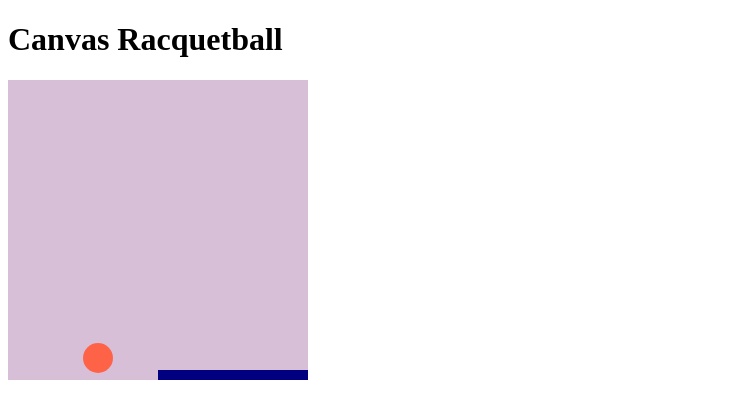
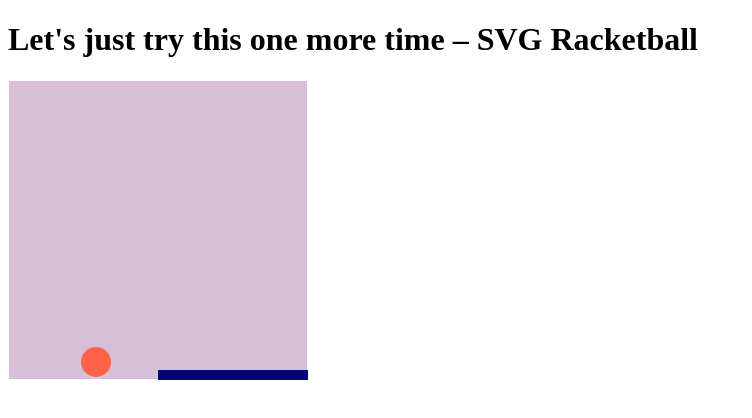
Before and after one commit to javik223/npmexpress, a website: page index.html in a window 1280 px wide. Shown: the whole page, without its empty margins (0-752 px from the left). Drawn offline with Linux system fonts and the light colour scheme.

Commit message:
Let's try this one more time

```diff
--- a/index.html
+++ b/index.html
@@ -1,9 +1,9 @@
-<!DOCTYPE html>
+<!DOCTYPE HTML>
 <html>
 
 <head>
   <script type="text/javascript">
-      // Global variables.
+    // Global variables
     var ballX = 150; // Ball x position.
     var ballY = 150; // Ball y position.
     var ballDX = 2; // Change in ball x position.
@@ -14,60 +14,28 @@
     var paddleH = 10; // Paddle height.
     var paddleD = boardY - paddleH; // Paddle depth.
     var paddleW = 150; // Paddle width.
-      var canvas; // Canvas element.
-      var ctx; // Canvas context.
-      var gameLoop; // Game loop time interval.
+
     // This function is called on page load.
 
 
-      function drawGameCanvas() {
-
-        // Get the canvas element.
-        canvas = document.getElementById("gameBoard");
-
-        // Make sure you got it.
-        if (canvas.getContext) {
-          // Specify 2d canvas type.
-          ctx = canvas.getContext("2d");
+    function drawGameSVG() {
 
       // Play the game until the ball stops.
       gameLoop = setInterval(drawBall, 16);
 
       // Add keyboard listener.
       window.addEventListener('keydown', whatKey, true);
-
-        }
     }
 
     function drawBall() {
 
-        // Clear the board.
-        ctx.clearRect(0, 0, boardX, boardY);
-
-        // Fill the board.
-        ctx.fillStyle = "thistle";
-        ctx.beginPath();
-        ctx.rect(0, 0, boardX, boardY);
-        ctx.closePath();
-        ctx.fill();
-
-        // Draw a ball.
-        ctx.fillStyle = "tomato";
-        ctx.beginPath();
-        ctx.arc(ballX, ballY, 15, 0, Math.PI * 2, true);
-        ctx.closePath();
-        ctx.fill();
-
-        // Draw the paddle.
-        ctx.fillStyle = "navy";
-        ctx.beginPath();
-        ctx.rect(paddleX, paddleD, paddleW, paddleH);
-        ctx.closePath();
-        ctx.fill();
 
       // Change the ball location.
       ballX += ballDX;
       ballY += ballDY;
+      ball.setAttribute("cx", ballX);
+      ball.setAttribute("cy", ballY);
+
 
       // Bounce on a left or right edge.
       if (ballX + ballDX > boardX - 15 || ballX + ballDX < 15) ballDX = -ballDX;
@@ -86,6 +54,8 @@
       }
     }
 
+
+
     // Get key press.
 
 
@@ -96,26 +66,33 @@
         case 37:
           paddleX = paddleX - 20;
           if (paddleX < 0) paddleX = 0;
+          paddle.setAttribute("x", paddleX);
           break;
 
         // Right arrow.
         case 39:
           paddleX = paddleX + 20;
           if (paddleX > boardX - paddleW) paddleX = boardX - paddleW;
+          paddle.setAttribute("x", paddleX);
           break;
       }
     }
   </script>
 </head>
 
-  <body onload="drawGameCanvas()">
+<body onload="drawGameSVG()">
   <h1>
-      Canvas Racquetball
+    Let's just try this one more time – SVG Racketball
   </h1>
-    <div>
-      <canvas id="gameBoard" width="300" height="300">
-      </canvas>
-    </div>
+  <!-- Create the SVG pane. -->
+  <svg xmlns="http://www.w3.org/2000/svg" height="300" width="300">
+    <!-- Create the board. -->
+    <rect x="1" y="1" width="298" height="298" fill="thistle" id="bpard" />
+    <!-- Create the ball. -->
+    <circle cx="150" cy="150" r="15" fill="tomato" id="ball" />
+    <!-- Create the paddle. -->
+    <rect x="150" y="290" width="150" height="10" fill="navy" id="paddle" />
+  </svg>
 </body>
 
 </html>
```
Lines whose indentation alone changed are shown as unchanged.
